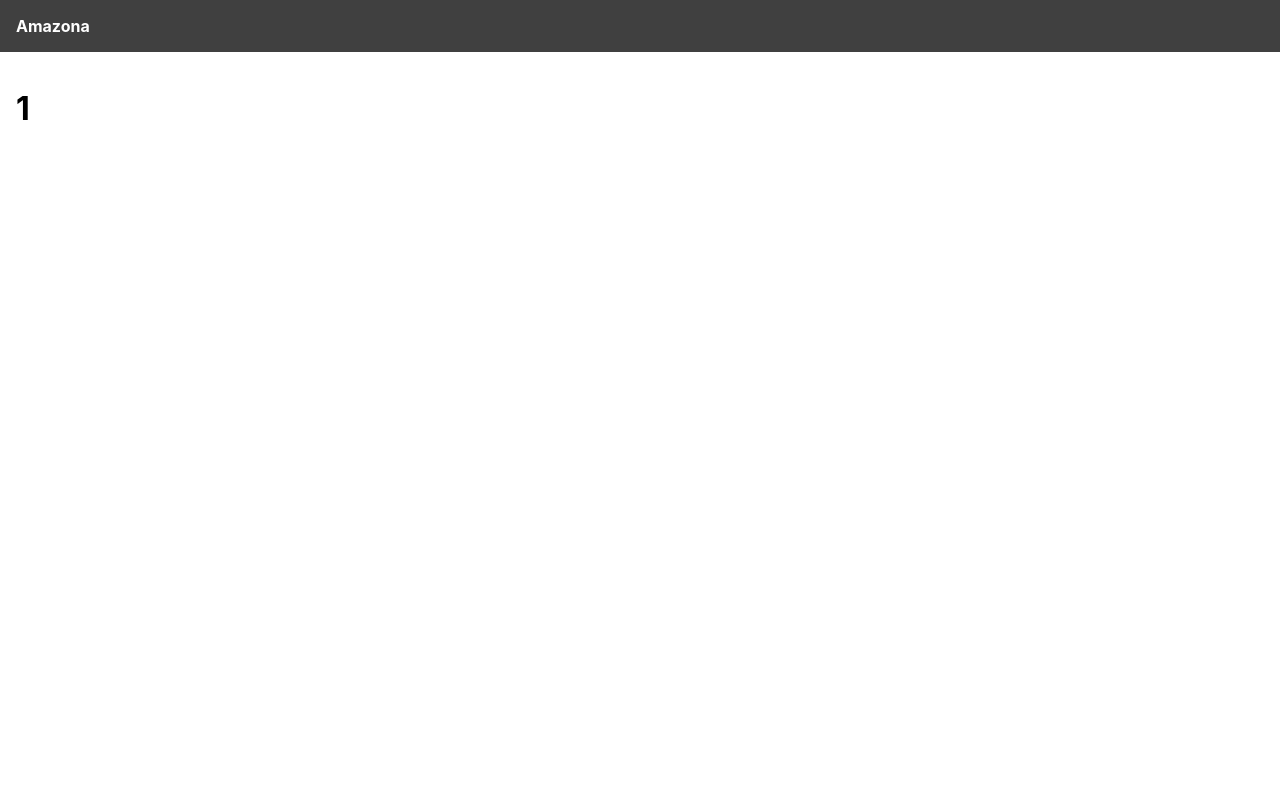
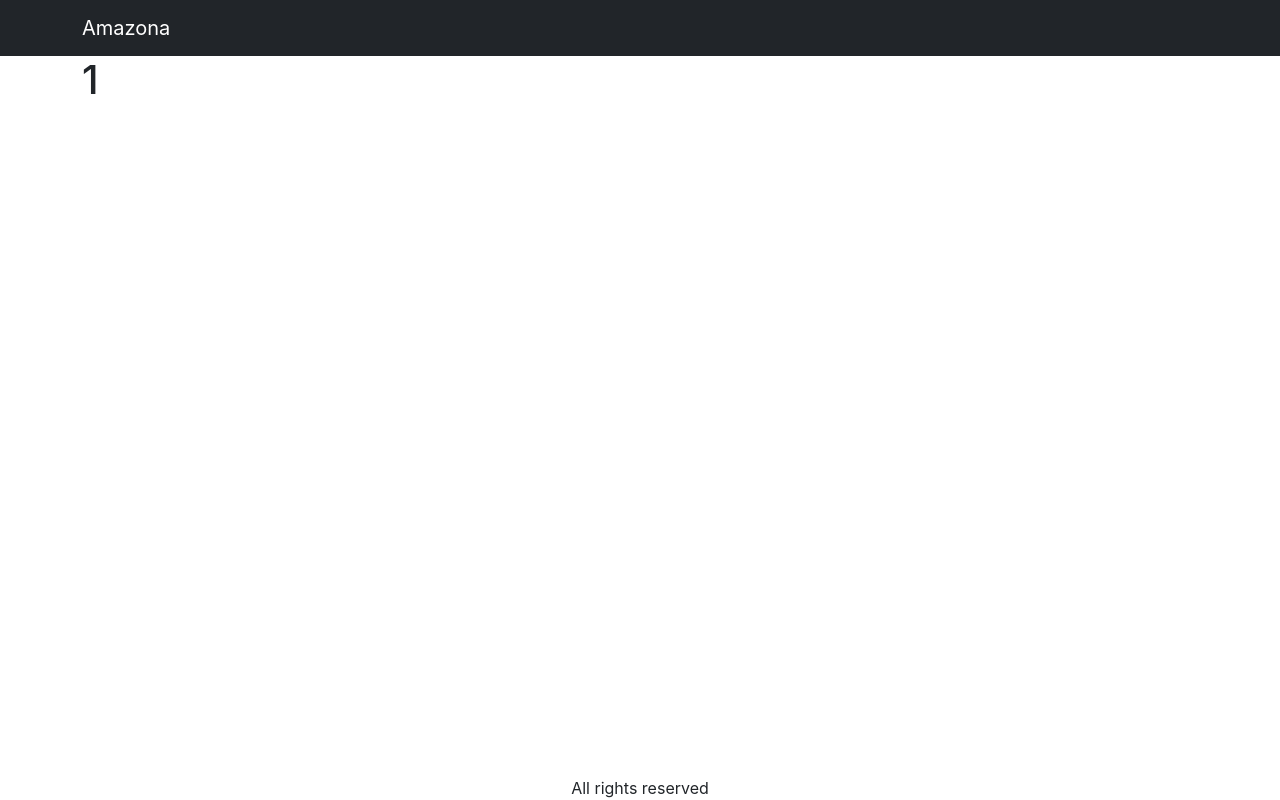
Before and after one commit to IT21286278/Ecommerce-Mern, a React (Create React App) app in the folder frontend/: page /product/1 in a window 1280 px wide. Built offline with nearby package versions, Linux system fonts and the light colour scheme.

Commit message:
Lesson 10-Add bootstrap

```diff
--- a/frontend/package.json
+++ b/frontend/package.json
@@ -8,8 +8,11 @@
     "@testing-library/react": "^13.4.0",
     "@testing-library/user-event": "^13.5.0",
     "axios": "^1.2.3",
+    "bootstrap": "^5.2.3",
     "react": "^18.2.0",
+    "react-bootstrap": "^2.7.0",
     "react-dom": "^18.2.0",
+    "react-router-bootstrap": "^0.26.2",
     "react-router-dom": "^6.6.2",
     "react-scripts": "5.0.1",
     "use-reducer-logger": "^1.0.2",
--- a/frontend/src/App.js
+++ b/frontend/src/App.js
@@ -1,21 +1,35 @@
 import { BrowserRouter, Link, Route, Routes } from 'react-router-dom';
 import HomeScreen from './Screens/HomeScreen';
 import ProductScreen from './Screens/ProductScreen';
+import Navbar from 'react-bootstrap/Navbar';
+import Container from 'react-bootstrap/Container';
+import { LinkContainer } from 'react-router-bootstrap';
 
 function App() {
   return (
     <BrowserRouter>
-      <div>
+      <div className="d-flex flex-column site-container">
         <header>
-          <Link to="/">Amazona</Link>
+          <Navbar bg="dark" variant="dark">
+            <Container>
+              <LinkContainer to="/">
+                <Navbar.Brand>Amazona</Navbar.Brand>
+              </LinkContainer>
+            </Container>
+          </Navbar>
         </header>
 
         <main>
-          <Routes>
-            <Route path="/product/:slug" exact element={<ProductScreen />} />
-            <Route path="/" exact element={<HomeScreen />} />
-          </Routes>
+          <Container>
+            <Routes>
+              <Route path="/product/:slug" exact element={<ProductScreen />} />
+              <Route path="/" exact element={<HomeScreen />} />
+            </Routes>
+          </Container>
         </main>
+        <footer>
+          <div className="text-center">All rights reserved</div>
+        </footer>
       </div>
     </BrowserRouter>
   );
--- a/frontend/src/index.css
+++ b/frontend/src/index.css
@@ -6,20 +6,14 @@ body {
   -webkit-font-smoothing: antialiased;
   -moz-osx-font-smoothing: grayscale;
 }
+/*1 rem = 16 px rem is more responsive*/
 
-header {
-  background-color: #404040;
-  padding: 1rem; /*1 rem = 16 px rem is more responsive*/
-}
-
-header a {
-  color: #ffffff;
-  font-weight: bold;
-  text-decoration: none;
+.site-container {
+  min-height: 100vh;
 }
 
 main {
-  padding: 1rem;
+  flex: 1;
 }
 
 .products {
--- a/frontend/src/index.js
+++ b/frontend/src/index.js
@@ -1,5 +1,6 @@
 import React from 'react';
 import ReactDOM from 'react-dom/client';
+import 'bootstrap/dist/css/bootstrap.min.css';
 import './index.css';
 import App from './App';
 import reportWebVitals from './reportWebVitals';
```
Also changed, not shown: 2 other files (tests, documents, lock files or other folders).
